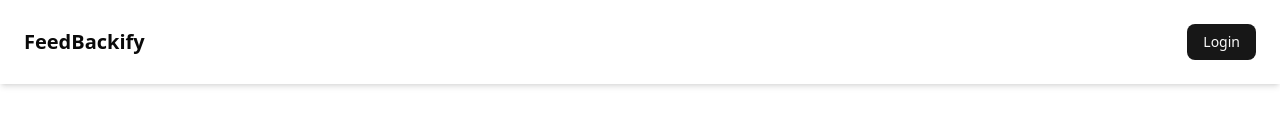
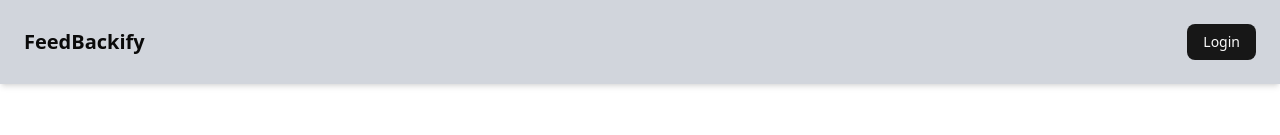
Before and after one commit to RonakkRathod/FeedBackify, a Next.js app: page / in a window 1280 px wide. Shown: the top 135 px of the page. Built offline with nearby package versions, Linux system fonts and the light colour scheme; no server answers.

Commit message:
fix: improve Navbar styling and correct welcome message capitalization

```diff
--- a/src/components/Navbar.tsx
+++ b/src/components/Navbar.tsx
@@ -14,13 +14,13 @@ const Navbar = () => {
   const user: User = session?.user as User // this user is from session callback
 
   return (
-    <nav className='p-4 md:p-6 shadow-md'>
+    <nav className='p-4 md:p-6 shadow-md  bg-gray-300'>
       <div className='conatainer mx-auto flex flex-col md:flex-row justify-between items-center'>
         <a className="text-xl font-bold mb-4 md:mb-0" href="#">FeedBackify</a>
         {
           session ? (
             <>
-            <span className='mr-4'>WelCome, {user?.username || user?.email}</span>
+            <span className='mr-4 text-lg font-semibold'>Welcome, {user?.username || user?.email}</span>
             <Button className="w-full md:w-auto" onClick={() => signOut()}>Logout</Button>
             </>
           ) : (
```
